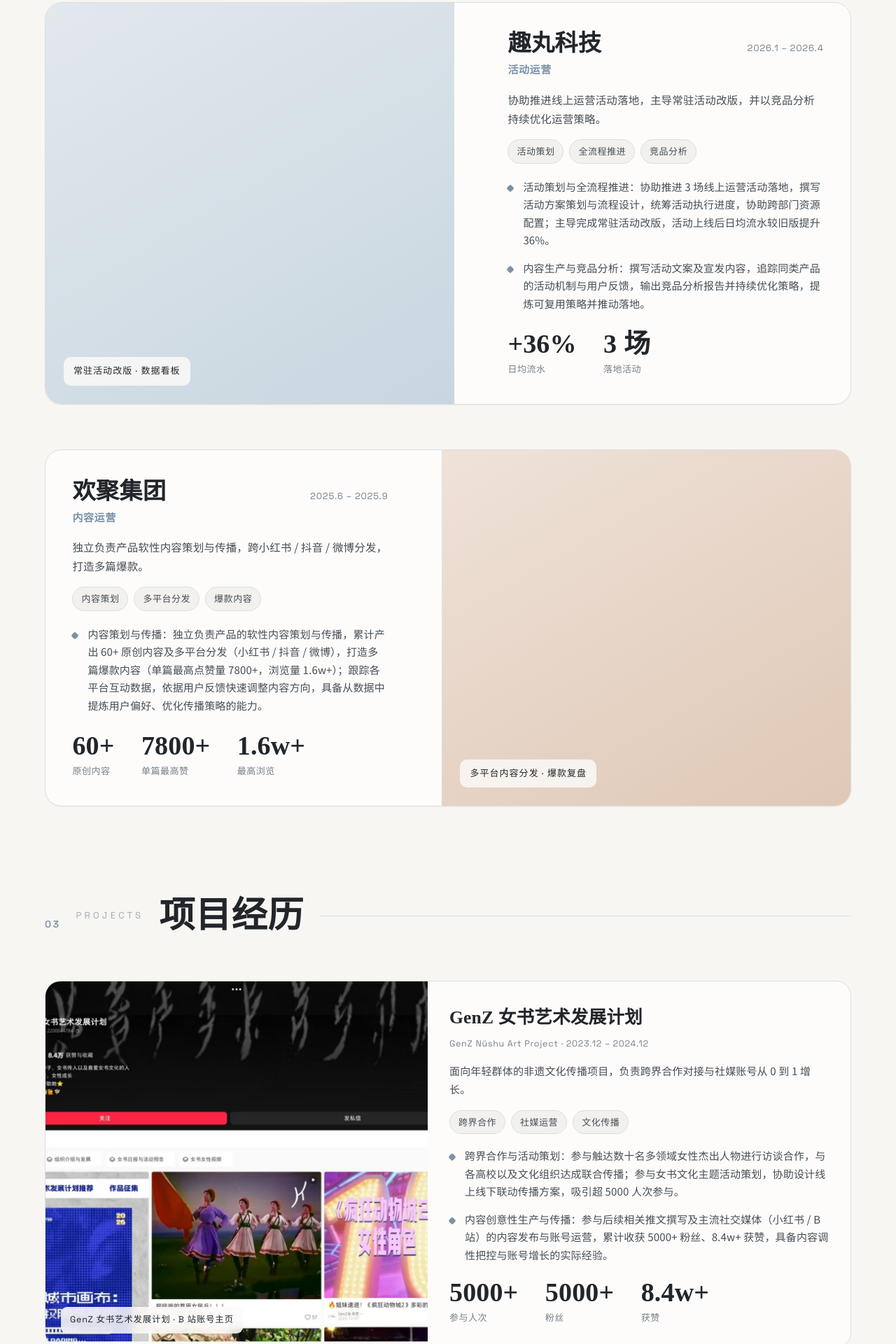
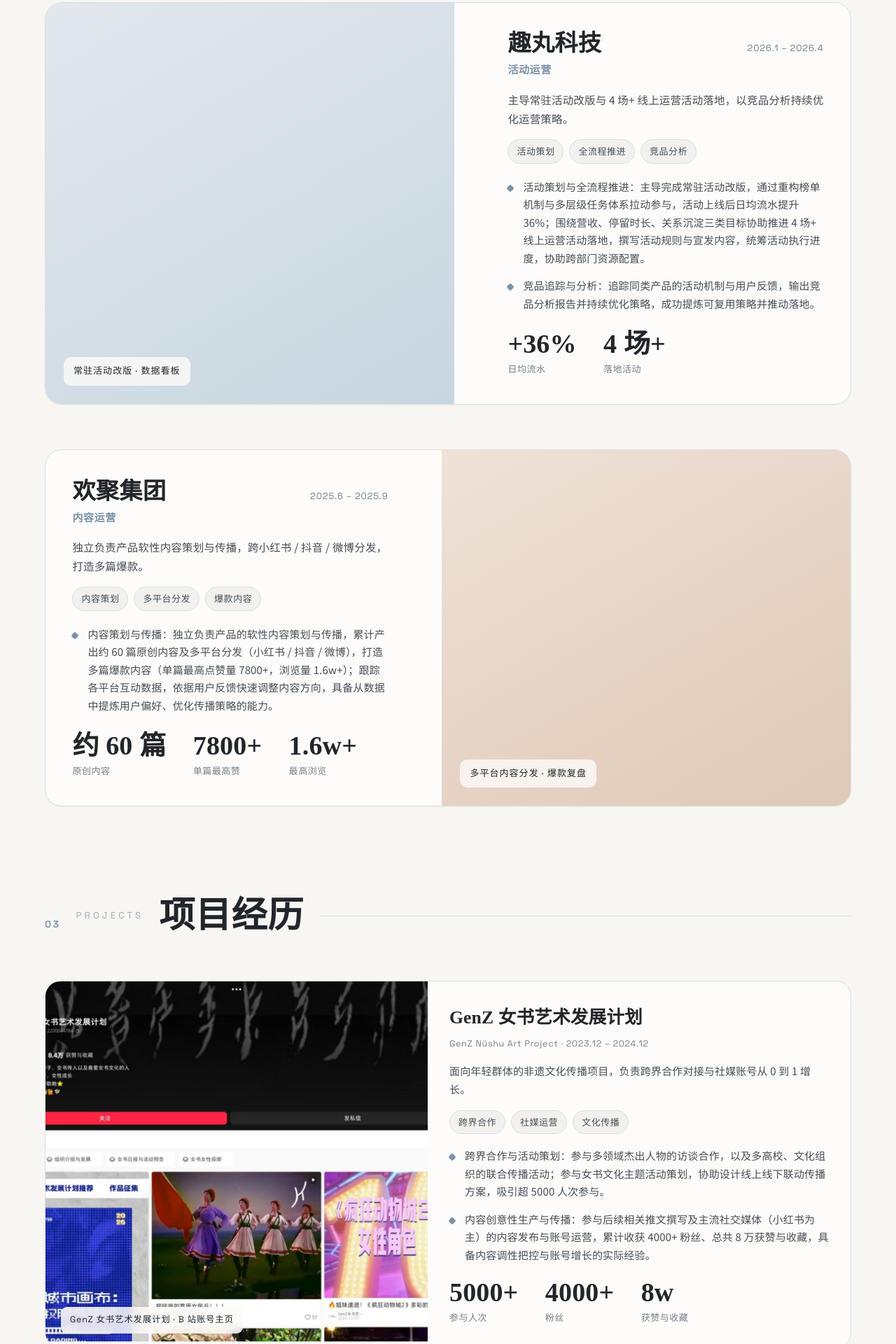
Before and after one commit to 321BUN/profolio2, a React (Vite) app: page / in a window 1280 px wide. Shown: the part 2680-4600 px from the top of the page at 70% size. Built offline with nearby package versions, Linux system fonts and the light colour scheme.

Commit message:
Add files via upload

```diff
--- a/src/data/resume.js
+++ b/src/data/resume.js
@@ -47,14 +47,14 @@
     period: '2026.1 – 2026.4',
     tags: ['活动策划', '全流程推进', '竞品分析'],
     summary:
-      '协助推进线上运营活动落地，主导常驻活动改版，并以竞品分析持续优化运营策略。',
+      '主导常驻活动改版与 4 场+ 线上运营活动落地，以竞品分析持续优化运营策略。',
     highlights: [
-      '活动策划与全流程推进：协助推进 3 场线上运营活动落地，撰写活动方案策划与流程设计，统筹活动执行进度，协助跨部门资源配置；主导完成常驻活动改版，活动上线后日均流水较旧版提升 36%。',
-      '内容生产与竞品分析：撰写活动文案及宣发内容，追踪同类产品的活动机制与用户反馈，输出竞品分析报告并持续优化策略，提炼可复用策略并推动落地。',
+      '活动策划与全流程推进：主导完成常驻活动改版，通过重构榜单机制与多层级任务体系拉动参与，活动上线后日均流水提升 36%；围绕营收、停留时长、关系沉淀三类目标协助推进 4 场+ 线上运营活动落地，撰写活动规则与宣发内容，统筹活动执行进度，协助跨部门资源配置。',
+      '竞品追踪与分析：追踪同类产品的活动机制与用户反馈，输出竞品分析报告并持续优化策略，成功提炼可复用策略并推动落地。',
     ],
     metrics: [
       { k: '日均流水', v: '+36%' },
-      { k: '落地活动', v: '3 场' },
+      { k: '落地活动', v: '4 场+' },
     ],
     // 作品图占位（后续替换为真实截图）
     cover: { hue: 96, label: '常驻活动改版 · 数据看板' },
@@ -69,10 +69,10 @@
     summary:
       '独立负责产品软性内容策划与传播，跨小红书 / 抖音 / 微博分发，打造多篇爆款。',
     highlights: [
-      '内容策划与传播：独立负责产品的软性内容策划与传播，累计产出 60+ 原创内容及多平台分发（小红书 / 抖音 / 微博），打造多篇爆款内容（单篇最高点赞量 7800+，浏览量 1.6w+）；跟踪各平台互动数据，依据用户反馈快速调整内容方向，具备从数据中提炼用户偏好、优化传播策略的能力。',
+      '内容策划与传播：独立负责产品的软性内容策划与传播，累计产出约 60 篇原创内容及多平台分发（小红书 / 抖音 / 微博），打造多篇爆款内容（单篇最高点赞量 7800+，浏览量 1.6w+）；跟踪各平台互动数据，依据用户反馈快速调整内容方向，具备从数据中提炼用户偏好、优化传播策略的能力。',
     ],
     metrics: [
-      { k: '原创内容', v: '60+' },
+      { k: '原创内容', v: '约 60 篇' },
       { k: '单篇最高赞', v: '7800+' },
       { k: '最高浏览', v: '1.6w+' },
     ],
@@ -92,13 +92,13 @@
     summary:
       '面向年轻群体的非遗文化传播项目，负责跨界合作对接与社媒账号从 0 到 1 增长。',
     highlights: [
-      '跨界合作与活动策划：参与触达数十名多领域女性杰出人物进行访谈合作，与各高校以及文化组织达成联合传播；参与女书文化主题活动策划，协助设计线上线下联动传播方案，吸引超 5000 人次参与。',
-      '内容创意性生产与传播：参与后续相关推文撰写及主流社交媒体（小红书 / B 站）的内容发布与账号运营，累计收获 5000+ 粉丝、8.4w+ 获赞，具备内容调性把控与账号增长的实际经验。',
+      '跨界合作与活动策划：参与多领域杰出人物的访谈合作，以及多高校、文化组织的联合传播活动；参与女书文化主题活动策划，协助设计线上线下联动传播方案，吸引超 5000 人次参与。',
+      '内容创意性生产与传播：参与后续相关推文撰写及主流社交媒体（小红书为主）的内容发布与账号运营，累计收获 4000+ 粉丝、总共 8 万获赞与收藏，具备内容调性把控与账号增长的实际经验。',
     ],
     metrics: [
       { k: '参与人次', v: '5000+' },
-      { k: '粉丝', v: '5000+' },
-      { k: '获赞', v: '8.4w+' },
+      { k: '粉丝', v: '4000+' },
+      { k: '获赞与收藏', v: '8w' },
     ],
     cover: { hue: 280, image: nvshuCover, label: 'GenZ 女书艺术发展计划 · B 站账号主页' },
   },
```
